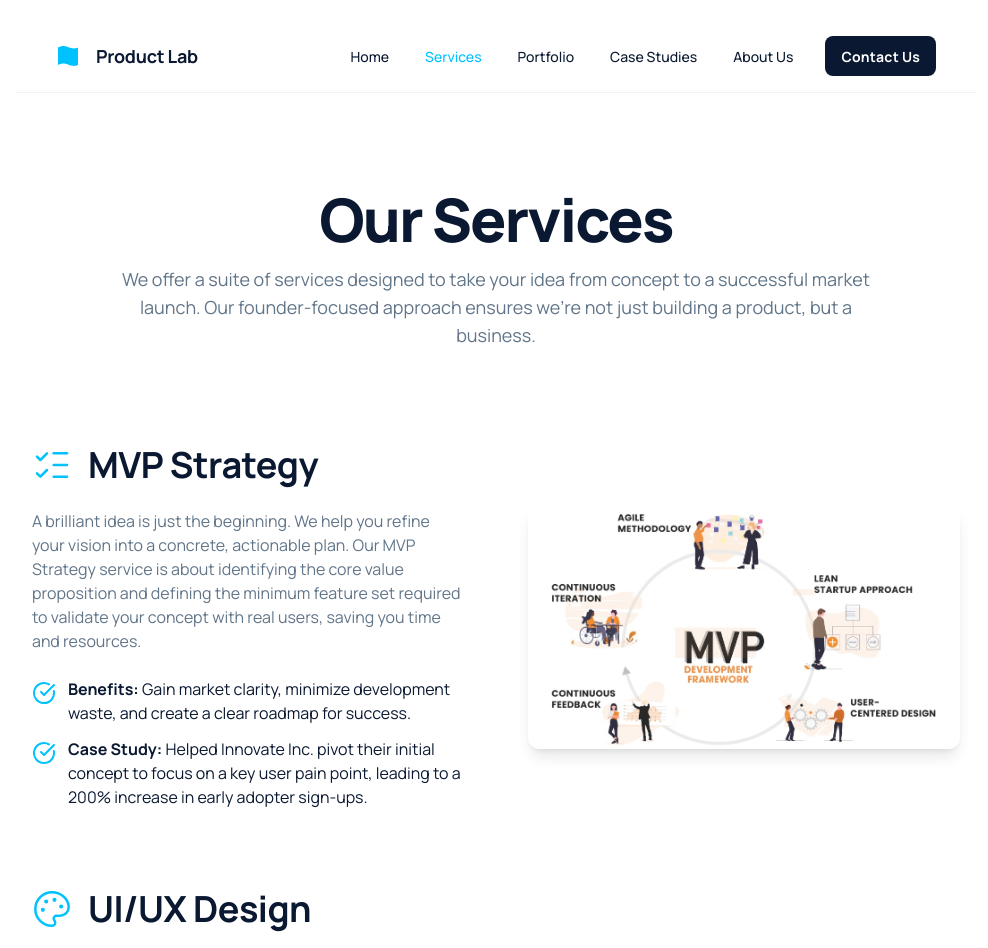
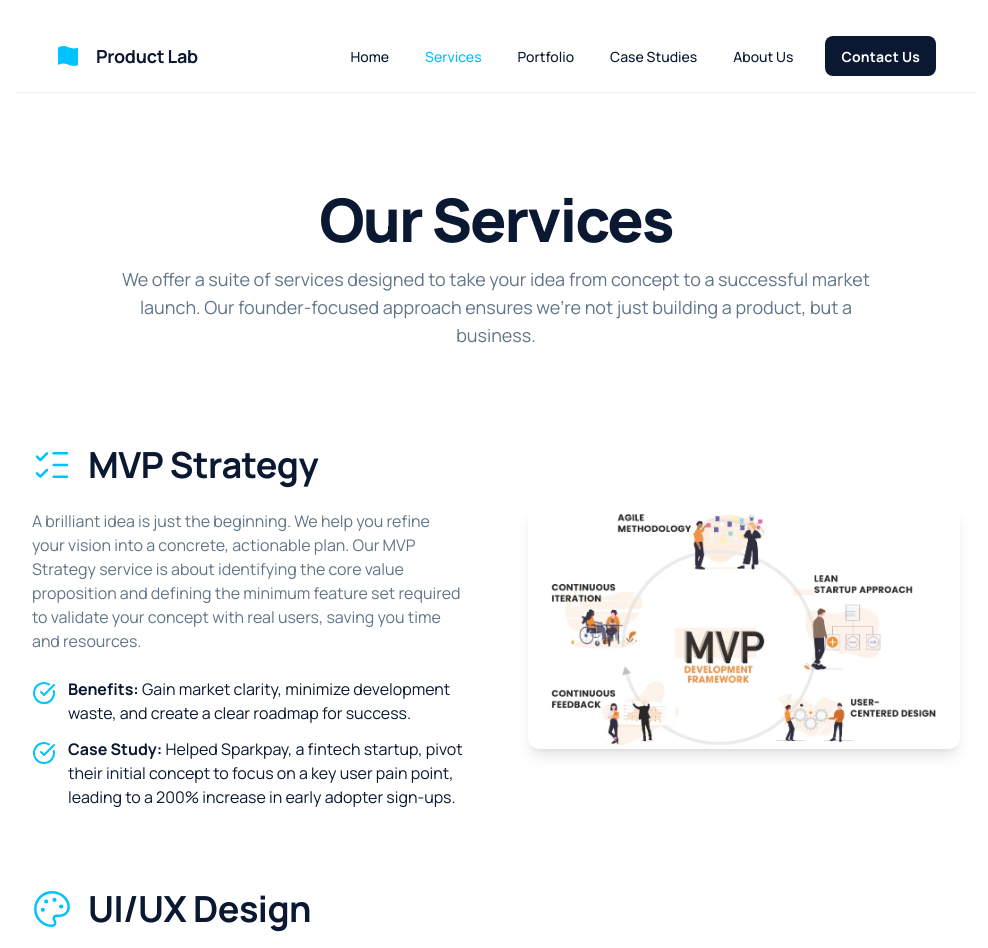
Before and after one commit to opeyemipeter1759/trespark-lab, a React (Vite) app: page /services in a window 1280 px wide. Shown: the top 948 px of the page, without its empty margins (144-1132 px from the left). Built offline with nearby package versions, Linux system fonts and the light colour scheme; grey boxes are pictures that could not be loaded.

Commit message:
service page MVP update

```diff
--- a/pages/ServicesPage.tsx
+++ b/pages/ServicesPage.tsx
@@ -48,7 +48,7 @@ const ServicesPage: React.FC = () => {
                 <li className="flex items-start gap-3">
                   <CheckCircle className="text-primary mt-1 size-6 shrink-0" />
                   <span className="text-foreground-light dark:text-foreground-dark">
-                    <span className="font-bold">Case Study:</span> Helped Innovate Inc. pivot their initial concept to focus on a key user pain point, leading to a 200% increase in early adopter sign-ups.
+                    <span className="font-bold">Case Study:</span> Helped Sparkpay, a fintech startup, pivot their initial concept to focus on a key user pain point, leading to a 200% increase in early adopter sign-ups.
                   </span>
                 </li>
               </ul>
--- a/routes/index.tsx
+++ b/routes/index.tsx
@@ -8,26 +8,21 @@ import PortfolioPage from '../pages/PortfolioPage';
 import ProjectDetailsPage from '../pages/ProjectDetailsPage';
 import ProductPage from '../pages/ProductPage';
 
-interface RouteDefinition {
-  path: string;
-  component: React.ComponentType;
-}
-
-const routeConfig: RouteDefinition[] = [
-  { path: '/', component: HomePage },
-  { path: '/services', component: ServicesPage },
-  { path: '/portfolio', component: PortfolioPage },
-  { path: '/case-studies', component: CaseStudiesPage },
-  { path: '/project-details', component: ProjectDetailsPage },
-  { path: '/about', component: AboutPage },
-  { path: '/product', component: ProductPage },
+const routes = [
+  { path: '/', element: <HomePage /> },
+  { path: '/services', element: <ServicesPage /> },
+  { path: '/portfolio', element: <PortfolioPage /> },
+  { path: '/case-studies', element: <CaseStudiesPage /> },
+  { path: '/project-details', element: <ProjectDetailsPage /> },
+  { path: '/about', element: <AboutPage /> },
+  { path: '/product', element: <ProductPage /> },
 ];
 
 const AppRoutes: React.FC = () => {
   return (
     <Routes>
-      {routeConfig.map(({ path, component: Component }) => (
-        <Route key={path} path={path} element={<Component />} />
+      {routes.map((route) => (
+        <Route key={route.path} path={route.path} element={route.element} />
       ))}
     </Routes>
   );
```
